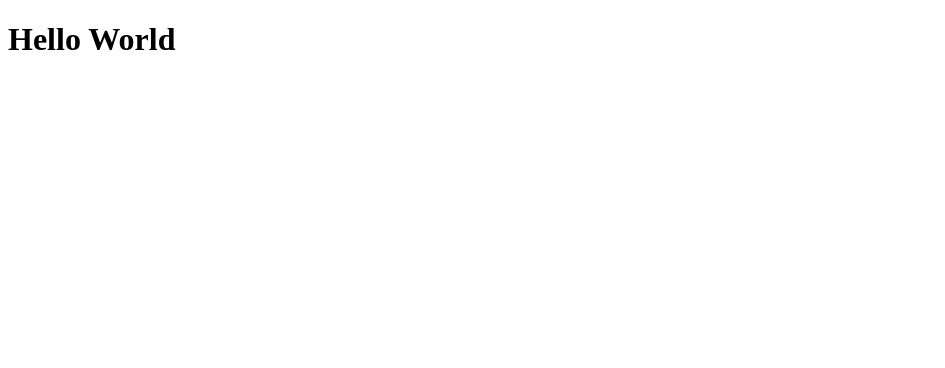
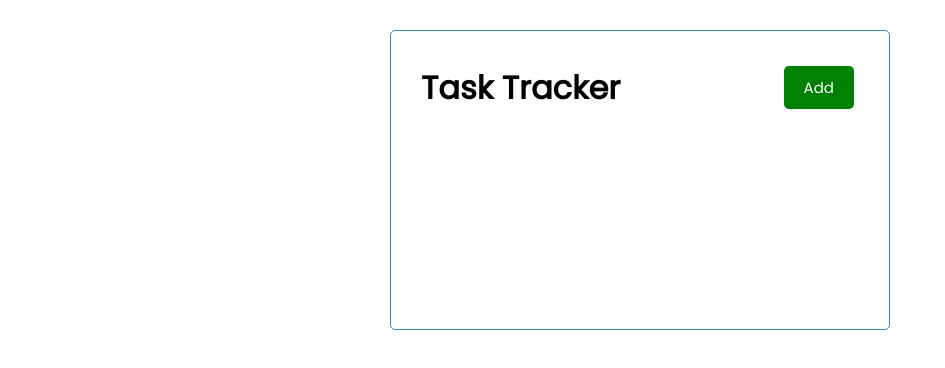
Before and after one commit to catuchi/task-track-angular, an Angular app: page / in a window 1280 px wide. Shown: the top 368 px of the page, without its empty margins (0-945 px from the left). Built offline with nearby package versions, Linux system fonts and the light colour scheme.

Commit message:
create button component

```diff
--- a/src/app/app.component.html
+++ b/src/app/app.component.html
@@ -1 +1,3 @@
-<h1>Hello World</h1>
+<div class="container">
+  <app-header></app-header>
+</div>
--- a/src/app/app.component.ts
+++ b/src/app/app.component.ts
@@ -3,8 +3,6 @@
 @Component({
   selector: 'app-root',
   templateUrl: './app.component.html',
-  styleUrls: ['./app.component.css']
+  styleUrls: ['./app.component.css'],
 })
-export class AppComponent {
-  title = 'angular_cc';
-}
+export class AppComponent {}
--- a/src/app/app.module.ts
+++ b/src/app/app.module.ts
@@ -2,10 +2,14 @@
 import { BrowserModule } from '@angular/platform-browser';
 
 import { AppComponent } from './app.component';
+import { HeaderComponent } from './components/header/header.component';
+import { ButtonComponent } from './components/button/button.component';
 
 @NgModule({
   declarations: [
-    AppComponent
+    AppComponent,
+    HeaderComponent,
+    ButtonComponent
   ],
   imports: [
     BrowserModule
--- /dev/null
+++ b/src/app/components/button/button.component.html
@@ -0,0 +1,7 @@
+<button
+  [ngStyle]="{ 'background-color': color }"
+  class="btn"
+  (click)="onClick()"
+>
+  {{ text }}
+</button>
--- /dev/null
+++ b/src/app/components/button/button.component.ts
@@ -0,0 +1,16 @@
+import { Component, Input, Output, EventEmitter } from '@angular/core';
+
+@Component({
+  selector: 'app-button',
+  templateUrl: './button.component.html',
+  styleUrls: ['./button.component.css'],
+})
+export class ButtonComponent {
+  @Input() text: any;
+  @Input() color: any;
+  @Output() btnClick = new EventEmitter();
+
+  onClick() {
+    this.btnClick.emit();
+  }
+}
--- /dev/null
+++ b/src/app/components/header/header.component.css
@@ -0,0 +1,6 @@
+header {
+  display: flex;
+  justify-content: space-between;
+  align-items: center;
+  margin-bottom: 20px;
+}
--- /dev/null
+++ b/src/app/components/header/header.component.html
@@ -0,0 +1,8 @@
+<header>
+  <h1>{{ title }}</h1>
+  <app-button
+    color="green"
+    text="Add"
+    (btnClick)="toggleAddTask()"
+  ></app-button>
+</header>
--- /dev/null
+++ b/src/app/components/header/header.component.ts
@@ -0,0 +1,14 @@
+import { Component } from '@angular/core';
+
+@Component({
+  selector: 'app-header',
+  templateUrl: './header.component.html',
+  styleUrls: ['./header.component.css'],
+})
+export class HeaderComponent {
+  title: string = 'Task Tracker';
+
+  toggleAddTask() {
+    console.log('toggle');
+  }
+}
--- a/src/styles.css
+++ b/src/styles.css
@@ -1 +1,76 @@
-/* You can add global styles to this file, and also import other style files */
+@import url("https://fonts.googleapis.com/css2?family=Poppins:wght@300;400&display=swap");
+
+* {
+  box-sizing: border-box;
+  margin: 0;
+  padding: 0;
+}
+
+body {
+  font-family: "Poppins", sans-serif;
+}
+
+.container {
+  max-width: 500px;
+  margin: 30px auto;
+  overflow: auto;
+  min-height: 300px;
+  border: 1px solid steelblue;
+  padding: 30px;
+  border-radius: 5px;
+}
+.btn {
+  display: inline-block;
+  background: #000;
+  color: #fff;
+  border: none;
+  padding: 10px 20px;
+  margin: 5px;
+  border-radius: 5px;
+  cursor: pointer;
+  text-decoration: none;
+  font-size: 15px;
+  font-family: inherit;
+}
+.btn:focus {
+  outline: none;
+}
+.btn:active {
+  transform: scale(0.98);
+}
+
+.btn-block {
+  display: block;
+  width: 100%;
+}
+
+.form-control {
+  margin: 20px 0;
+}
+
+.form-control label {
+  display: block;
+}
+
+.form-control input {
+  width: 100%;
+  height: 40px;
+  margin: 5px;
+  padding: 3px 7px;
+  font-size: 17px;
+}
+
+.form-control-check {
+  display: flex;
+  align-items: center;
+  justify-content: space-between;
+}
+
+.form-control-check label {
+  flex: 1;
+}
+
+.form-control-check input {
+  flex: 2;
+  height: 20px;
+}
```
Also changed, not shown: src/app/components/button/button.component.css (added), 2 other files (tests, documents, lock files or other folders).
